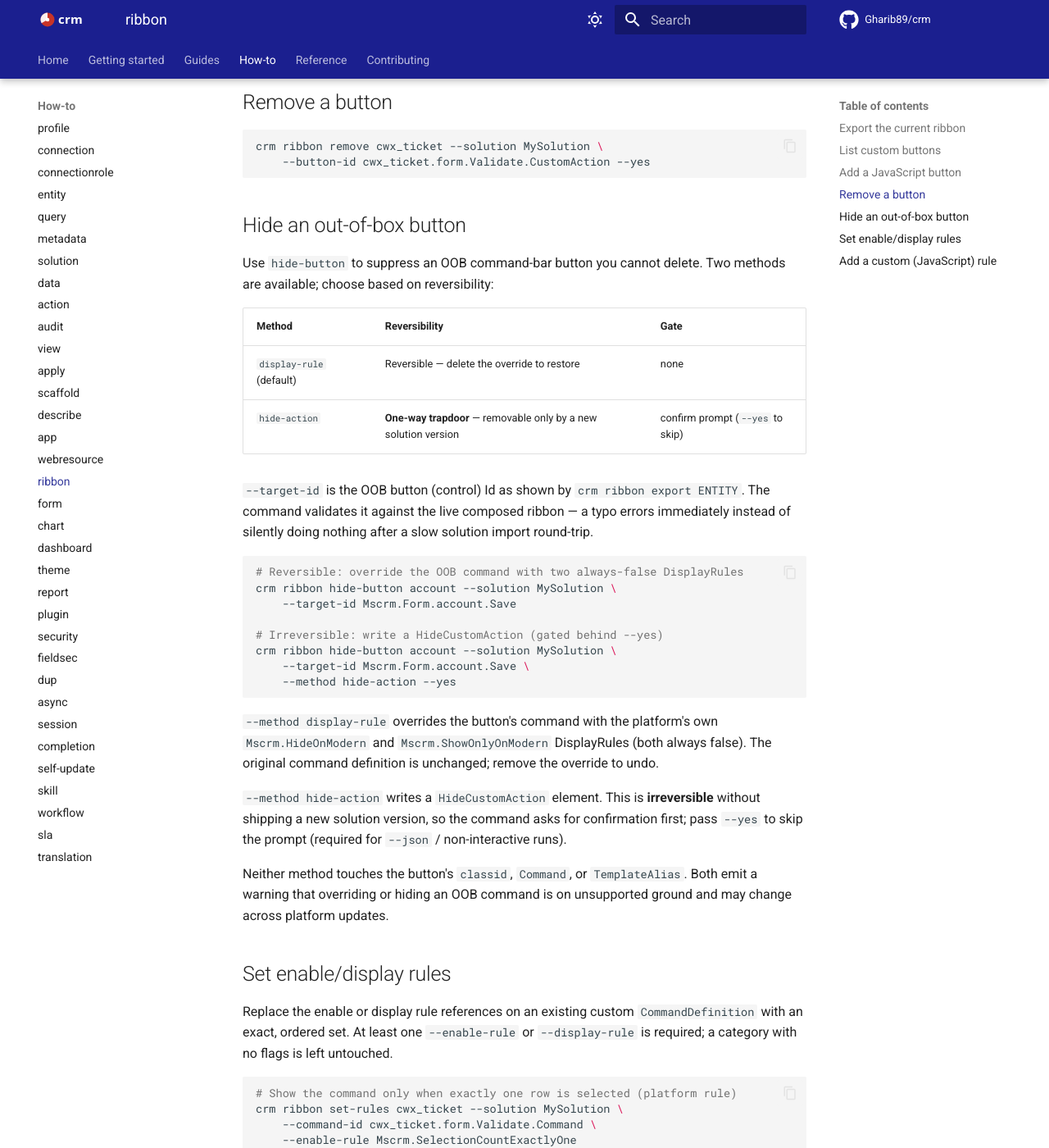
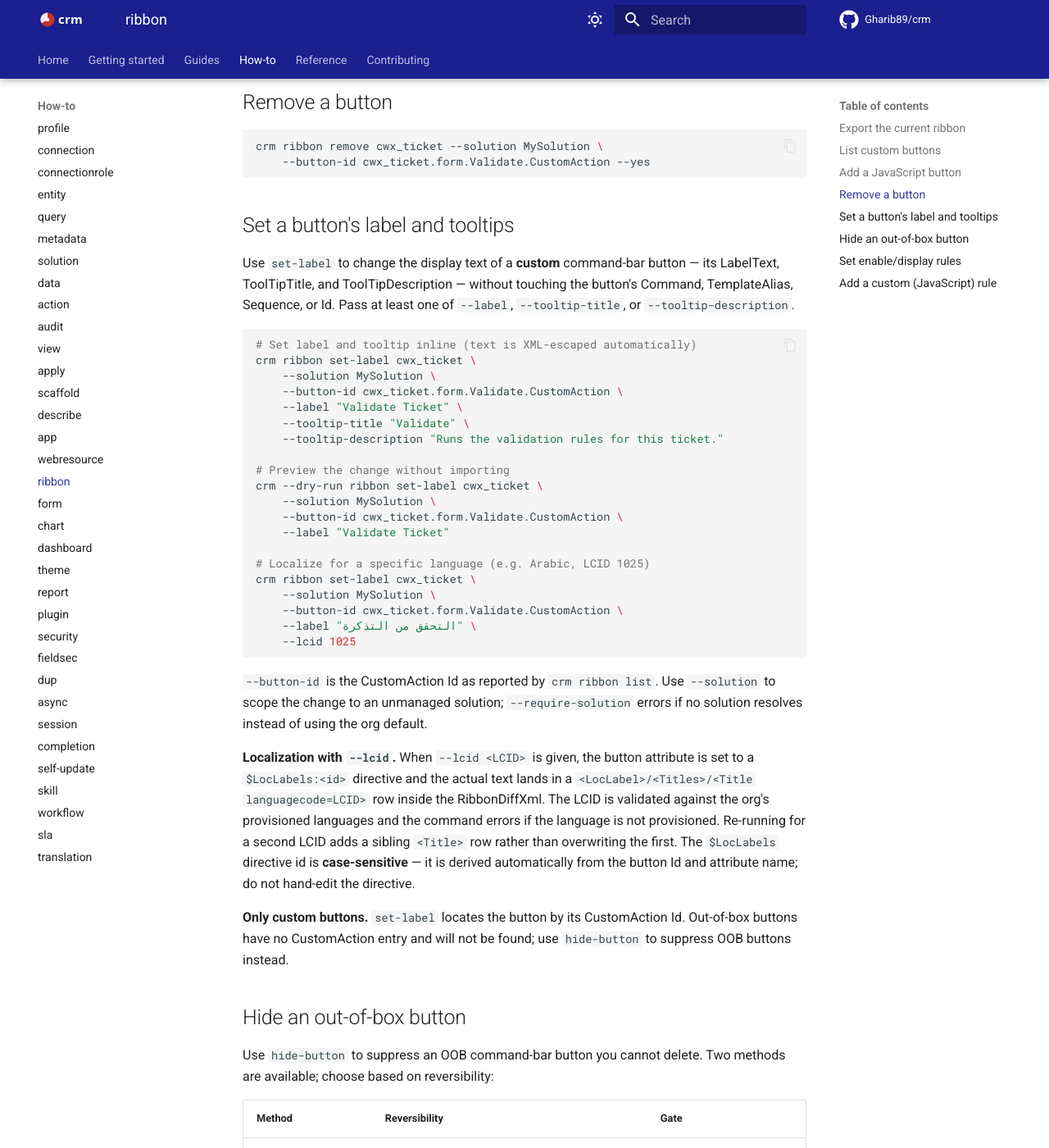
Before and after one commit to Gharib89/crm, an MkDocs documentation site: the page built from docs/how-to/ribbon.md, in a window 1280 px wide and 1400 px high, scrolled down 876 px. Shown: the whole window at 82% size. Built offline with MkDocs 1.6.1 and Material for MkDocs 9.7.7, drawn with Linux system fonts in a browser that asks for light colours; comment, search, counter and statistics services are not loaded.

Commit message:
docs: sync set-label docs + strengthen e2e LocLabel/tooltip assertions
Adds the set-label verb to README, docs/how-to/ribbon.md, and the shipped
crm skill ribbon reference (with the $LocLabels case-sensitivity gotcha).
Strengthens the live e2e to assert ToolTipDescription and the localized
($LocLabels) write by parsed value from the re-read composed ribbon.

Co-Authored-By: Claude Opus 4.8 <noreply@anthropic.com>
Claude-Session: https://claude.ai/code/session_0155hqCy7JWrD2xCk1JxS4be

````diff
--- a/docs/how-to/ribbon.md
+++ b/docs/how-to/ribbon.md
@@ -40,6 +40,53 @@ crm ribbon add-button cwx_ticket --solution MySolution \
 crm ribbon remove cwx_ticket --solution MySolution \
     --button-id cwx_ticket.form.Validate.CustomAction --yes
 ```
+
+## Set a button's label and tooltips
+
+Use `set-label` to change the display text of a **custom** command-bar button —
+its LabelText, ToolTipTitle, and ToolTipDescription — without touching the button's
+Command, TemplateAlias, Sequence, or Id. Pass at least one of `--label`,
+`--tooltip-title`, or `--tooltip-description`.
+
+```bash
+# Set label and tooltip inline (text is XML-escaped automatically)
+crm ribbon set-label cwx_ticket \
+    --solution MySolution \
+    --button-id cwx_ticket.form.Validate.CustomAction \
+    --label "Validate Ticket" \
+    --tooltip-title "Validate" \
+    --tooltip-description "Runs the validation rules for this ticket."
+
+# Preview the change without importing
+crm --dry-run ribbon set-label cwx_ticket \
+    --solution MySolution \
+    --button-id cwx_ticket.form.Validate.CustomAction \
+    --label "Validate Ticket"
+
+# Localize for a specific language (e.g. Arabic, LCID 1025)
+crm ribbon set-label cwx_ticket \
+    --solution MySolution \
+    --button-id cwx_ticket.form.Validate.CustomAction \
+    --label "التحقق من التذكرة" \
+    --lcid 1025
+```
+
+`--button-id` is the CustomAction Id as reported by `crm ribbon list`. Use
+`--solution` to scope the change to an unmanaged solution; `--require-solution`
+errors if no solution resolves instead of using the org default.
+
+**Localization with `--lcid`.** When `--lcid <LCID>` is given, the button
+attribute is set to a `$LocLabels:<id>` directive and the actual text lands in a
+`<LocLabel>/<Titles>/<Title languagecode=LCID>` row inside the RibbonDiffXml. The
+LCID is validated against the org's provisioned languages and the command errors if
+the language is not provisioned. Re-running for a second LCID adds a sibling
+`<Title>` row rather than overwriting the first. The `$LocLabels` directive id is
+**case-sensitive** — it is derived automatically from the button Id and attribute
+name; do not hand-edit the directive.
+
+**Only custom buttons.** `set-label` locates the button by its CustomAction Id.
+Out-of-box buttons have no CustomAction entry and will not be found; use
+`hide-button` to suppress OOB buttons instead.
 
 ## Hide an out-of-box button
 
````
Also changed, not shown: README.md (+1 -1 lines), crm/skills/reference/customizations.md (+14 -4 lines), 1 other file.
